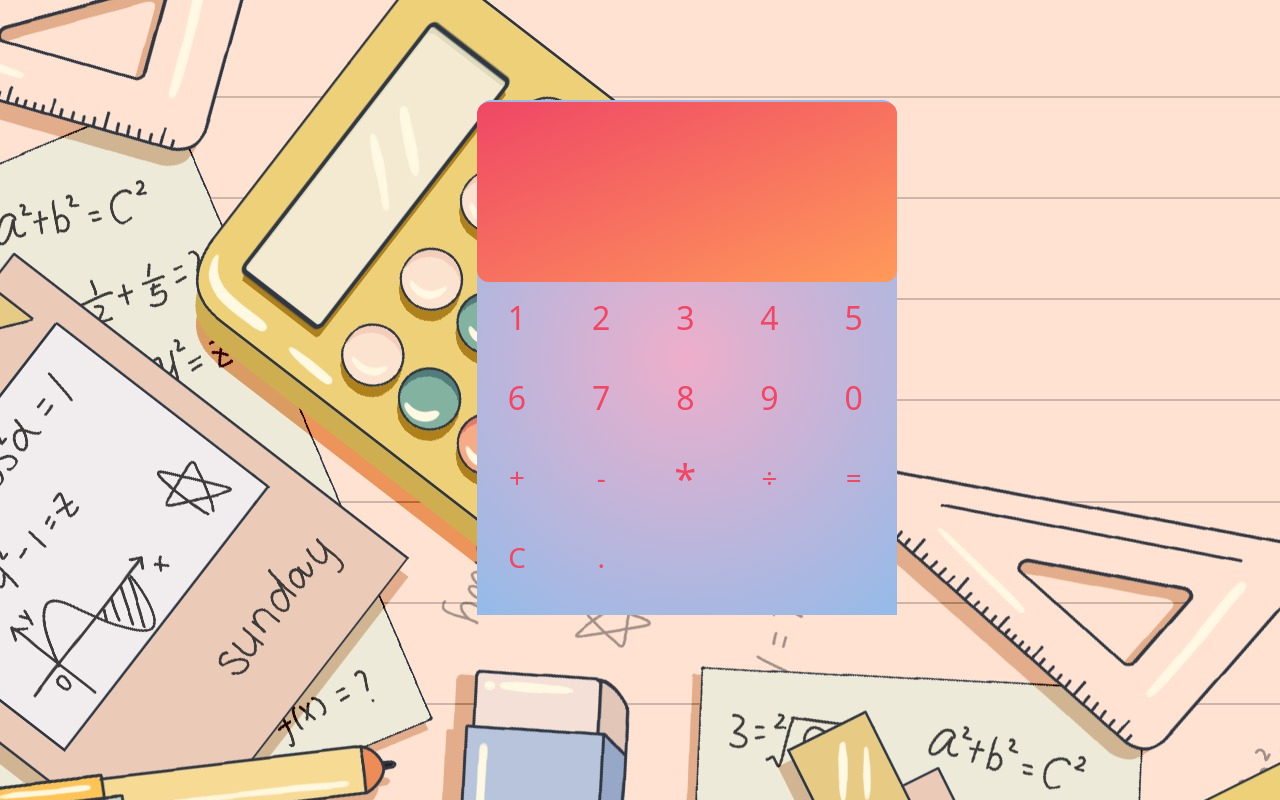
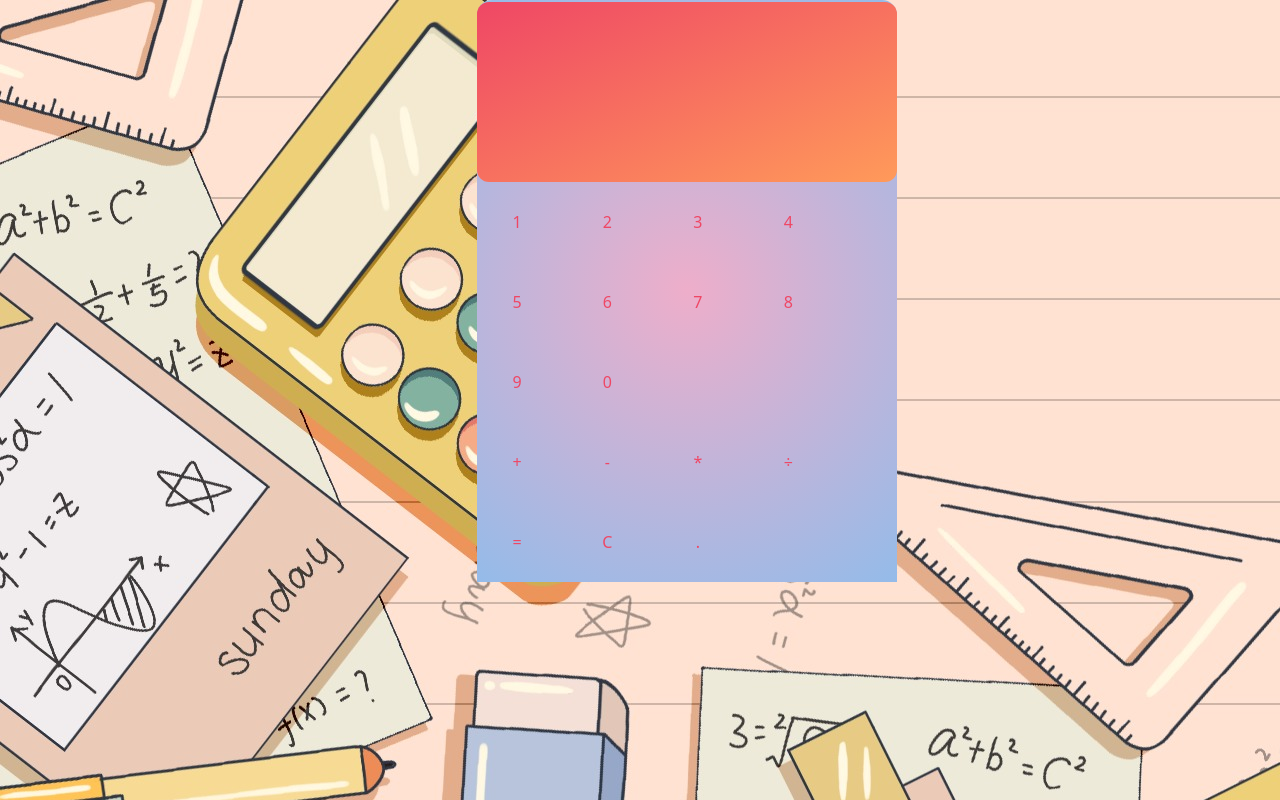
Before and after one commit to abduxakimova/imtihon, a plain HTML site: page index.html in a window 1280 px wide. Drawn offline with nearby package versions, Linux system fonts and the light colour scheme.

Commit message:
styleni ozgartrdim va index ozgartrdm

```diff
--- a/index.html
+++ b/index.html
@@ -13,30 +13,27 @@
             <div class="window">
                 <p class="window-text"> </p>
             </div>
-            <div>
+            <div class="buttons">
                 <div>
-                    <button value="1" class="btn one" ><h2>1</h2></button>
-                    <button value="2" class="btn two" ><h2>2</h2></button>
-                    <button value="3" class="btn thre" ><h2>3</h2></button>
-                    <button value="4" class="btn four" ><h2>4</h2></button>
-                    <button value="5" class="btn five" ><h2>5</h2></button>
-                    <button value="6" class="btn six" ><h2>6</h2></button>
-                    <button value="7" class="btn seven" ><h2>7</h2></button>
-                    <button value="8" class="btn eight" ><h2>8</h2></button>
-                    <button value="9" class="btn nine" ><h2>9</h2></button>
-                    <button value="0" class="btn nol" ><h2>0</h2></button>
+                    <button value="1" class="btn one" >1</button>
+                    <button value="2" class="btn two" >2</button>
+                    <button value="3" class="btn thre" >3</button>
+                    <button value="4" class="btn four" >4</button>
+                    <button value="5" class="btn five" >5</button>
+                    <button value="6" class="btn six" >6</button>
+                    <button value="7" class="btn seven" >7</button>
+                    <button value="8" class="btn eight" >8</button>
+                    <button value="9" class="btn nine" >9</button>
+                    <button value="0" class="btn nol" >0</button>
                 </div>
                 <div class="btnbtn">
-                    <button value="+" class="btn qoshish" ><h3>+</h3></button>
-                    <button value="-" class="btn ayirish" ><h3>-</h3></button>
-                    <button value="*" class="btn kop" ><h1>*</h1></button>
-                    <button value="/" class="btn bol" ><h3>÷</h3></button>
-                    <button class="btn teng" ><h3>=</h3></button>
-                    <button class="btn clear" ><h3>C</h3></button>
-                    <button class="btn tochka"><h3>.</h3></button>
-
-                </div>
-                <div>
+                    <button value="+" class="btn qoshish" >+</button>
+                    <button value="-" class="btn ayirish" >-</button>
+                    <button value="*" class="btn kop" >*</button>
+                    <button value="/" class="btn bol" >÷</button>
+                    <button class="btn teng" >=</button>
+                    <button class="btn clear" >C</button>
+                    <button class="btn tochka">.</button>
                 </div>
             </div>
         </div>
--- a/style.css
+++ b/style.css
@@ -5,7 +5,6 @@
 }
 
 body {
-    padding-top: 100px;
     background: url(./—Pngtree—hand\ drawn\ math\ education\ calculator_1178880.jpg);
 }
 
@@ -19,12 +18,17 @@ body {
     border-top-right-radius: 15px;
     border-top-left-radius: 15px;
     width: 420px;
-    height: 515px;
+    height: 582px;
     box-shadow: #ef6464;
     background: rgb(238,174,202);
     background: radial-gradient(circle, rgba(238,174,202,1) 0%, rgba(148,187,233,1) 100%);
 
 
+}
+
+
+.buttons {
+    font-size: 40px;
 }
 
 .window {
```
